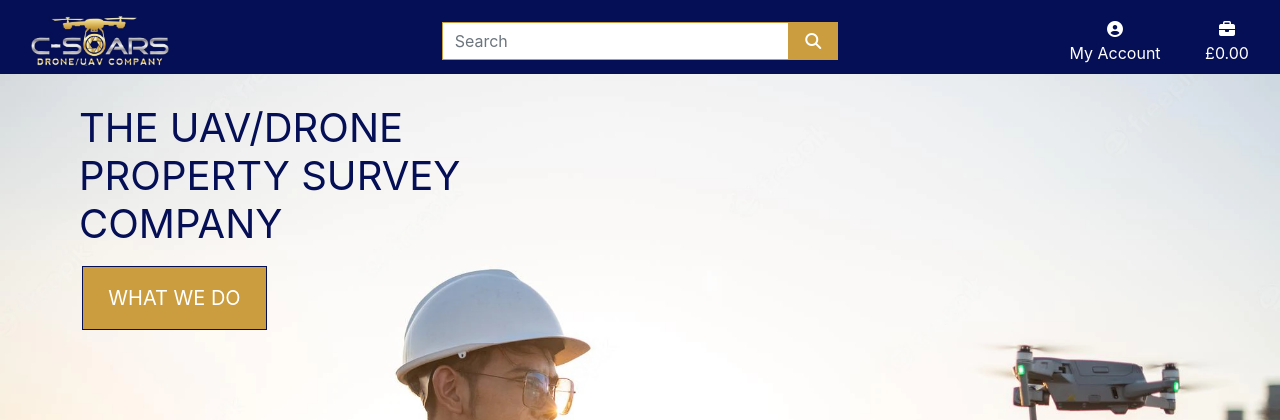
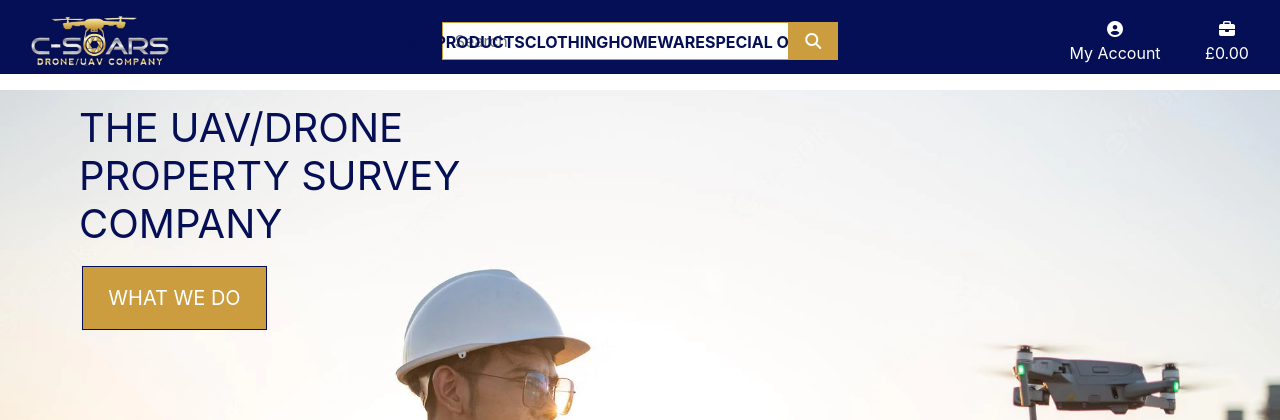
Before and after one commit to RicardoIT-Web/c-soars_ltd, a Django app: page / in a window 1280 px wide. Shown: the top 420 px of the page. Run offline with Django 3.2, Linux system fonts and the light colour scheme; some libraries are stand-ins or nearby versions.

Commit message:
initiate main navigation items for the navbar

```diff
--- a/static/css/base.css
+++ b/static/css/base.css
@@ -89,6 +89,11 @@ img {
     border: 1px solid #cb9d3f !important;
 }
 
+/* mobile phone styling */
+.phoneheader {
+    background-color: #050f56;
+}
+
 /* -------------------------------- Media Queries */
 
 /* Slightly larger container on xl screens */
--- a/templates/base.html
+++ b/templates/base.html
@@ -2,6 +2,7 @@
 
 <!doctype html>
 <html lang="en">
+
 <head>
 
     {% block meta %}
@@ -14,7 +15,8 @@
     {% endblock %}
 
     {% block corecss %}
-        <link rel="stylesheet" href="https://stackpath.bootstrapcdn.com/bootstrap/4.4.1/css/bootstrap.min.css" integrity="sha384-Vkoo8x4CGsO3+Hhxv8T/Q5PaXtkKtu6ug5TOeNV6gBiFeWPGFN9MuhOf23Q9Ifjh" crossorigin="anonymous">
+    <link rel="stylesheet" href="https://stackpath.bootstrapcdn.com/bootstrap/4.4.1/css/bootstrap.min.css"
+        integrity="sha384-Vkoo8x4CGsO3+Hhxv8T/Q5PaXtkKtu6ug5TOeNV6gBiFeWPGFN9MuhOf23Q9Ifjh" crossorigin="anonymous">
     <link rel="stylesheet" href="{% static 'css/base.css' %}">
     {% endblock %}
 
@@ -23,9 +25,14 @@
 
     {% block corejs %}
     <script src="https://kit.fontawesome.com/f21e70846e.js" crossorigin="anonymous"></script>
-        <script src="https://code.jquery.com/jquery-3.4.1.min.js" integrity="sha256-CSXorXvZcTkaix6Yvo6HppcZGetbYMGWSFlBw8HfCJo=" crossorigin="anonymous"></script>
-        <script src="https://cdn.jsdelivr.net/npm/popper.js@1.16.0/dist/umd/popper.min.js" integrity="sha384-Q6E9RHvbIyZFJoft+2mJbHaEWldlvI9IOYy5n3zV9zzTtmI3UksdQRVvoxMfooAo" crossorigin="anonymous"></script>
-        <script src="https://stackpath.bootstrapcdn.com/bootstrap/4.4.1/js/bootstrap.min.js" integrity="sha384-wfSDF2E50Y2D1uUdj0O3uMBJnjuUD4Ih7YwaYd1iqfktj0Uod8GCExl3Og8ifwB6" crossorigin="anonymous"></script>
+    <script src="https://code.jquery.com/jquery-3.4.1.min.js"
+        integrity="sha256-CSXorXvZcTkaix6Yvo6HppcZGetbYMGWSFlBw8HfCJo=" crossorigin="anonymous"></script>
+    <script src="https://cdn.jsdelivr.net/npm/popper.js@1.16.0/dist/umd/popper.min.js"
+        integrity="sha384-Q6E9RHvbIyZFJoft+2mJbHaEWldlvI9IOYy5n3zV9zzTtmI3UksdQRVvoxMfooAo" crossorigin="anonymous">
+    </script>
+    <script src="https://stackpath.bootstrapcdn.com/bootstrap/4.4.1/js/bootstrap.min.js"
+        integrity="sha384-wfSDF2E50Y2D1uUdj0O3uMBJnjuUD4Ih7YwaYd1iqfktj0Uod8GCExl3Og8ifwB6" crossorigin="anonymous">
+    </script>
     <!-- Stripe -->
     <script src="https://js.stripe.com/v3/"></script>
     {% endblock %}
@@ -41,14 +48,14 @@
         <div id="topnav" class="row bg-dark-blue pt-lg-2 d-none d-lg-flex">
             <div class="col-12 col-lg-4 my-auto py-1 py-lg-0 text-center text-lg-left">
                 <a href="{% url 'home' %}" class="nav-link main-logo-link">
-                  <!-- <h2 class="logo-font text-black my-0">C-Soars</h2> -->
                     <img src="/media/logo.png" alt="c-soars company logo">
                 </a>
             </div>
             <div class="col-12 col-lg-4 my-auto py-1 py-lg-0">
                 <form method="GET" action="">
                     <div class="input-group w-100">
-                      <input class="form-control border border-black rounded-0" type="text" name="q" placeholder="Search">
+                        <input class="form-control border border-black rounded-0" type="text" name="q"
+                            placeholder="Search">
                         <div class="input-group-append">
                             <button class="form-control btn btn-black border border-black rounded-0" type="submit">
                                 <span class="icon">
@@ -62,7 +69,8 @@
             <div class="col-12 col-lg-4 my-auto py-1 py-lg-0">
                 <ul class="list-inline list-unstyled text-center text-lg-right my-0">
                     <li class="list-inline-item dropdown">
-                    <a class="text-white nav-link" href="#" id="user-options" data-toggle="dropdown" aria-haspopup="true" aria-expanded="false">
+                        <a class="text-white nav-link" href="#" id="user-options" data-toggle="dropdown"
+                            aria-haspopup="true" aria-expanded="false">
                             <div class="text-center">
                                 <div><i class="fas fa-user-circle"></i></div>
                                 <p class="my-0">My Account</p>
@@ -82,7 +90,8 @@
                         </div>
                     </li>
                     <li class="list-inline-item">
-                    <a class="{% if grand_total %}text-info font-weight-bold{% else %}text-white{% endif %} nav-link" href="">
+                        <a class="{% if grand_total %}text-info font-weight-bold{% else %}text-white{% endif %} nav-link"
+                            href="">
                             <div class="text-center">
                                 <div><i class="fas fa-briefcase"></i></div>
                                 <p class="my-0">
@@ -97,6 +106,16 @@
                     </li>
                 </ul>
             </div>
+        </div>
+        <div class="row bg-white">
+            <nav class="navbar navbar-expand-lg navbar-light w-100">
+                <button class="navbar-toggler" type="button" data-toggle="collapse" data-target="#main-nav"
+                    aria-controls="main-nav" aria-expanded="false" aria-label="Toggle navigation">
+                    <span class="navbar-toggler-icon"></span>
+                </button>
+                {% include 'includes/phoneheader.html' %}
+                {% include 'includes/mainnav.html' %}
+            </nav>
         </div>
     </header>
 
--- /dev/null
+++ b/templates/includes/mainnav.html
@@ -0,0 +1,50 @@
+<div class="collapse navbar-collapse" id="main-nav">
+    <ul class="navbar-nav w-auto mx-auto">
+        <li class="nav-item dropdown">
+            <a class="logo-font font-weight-bold nav-link text-black mr-5" href="#" id="all-products-link" data-toggle="dropdown" aria-haspopup="true" aria-expanded="false">
+                All Products
+            </a>
+            <div class="dropdown-menu border-0" aria-labelledby="all-products-link">
+                <a href="" class="dropdown-item">By Price</a>
+                <a href="" class="dropdown-item ">By Rating</a>
+                <a href="" class="dropdown-item ">By Category</a>
+                <a href="" class="dropdown-item">All Products</a>
+            </div>
+        </li>
+
+        <li class="nav-item dropdown">
+            <a class="logo-font font-weight-bold nav-link text-black mr-5" href="#" id="clothing-link" data-toggle="dropdown" aria-haspopup="true" aria-expanded="false">
+                Clothing
+            </a>
+            <div class="dropdown-menu border-0" aria-labelledby="clothing-link">
+                <a href="" class="dropdown-item">Activewear &amp; Essentials</a>
+                <a href="" class="dropdown-item">Jeans</a>
+                <a href="" class="dropdown-item">Shirts</a>
+                <a href="" class="dropdown-item">All Clothing</a>
+            </div>
+        </li>
+
+        <li class="nav-item dropdown">
+            <a class="logo-font font-weight-bold nav-link text-black mr-5" href="#" id="homeware-link" data-toggle="dropdown" aria-haspopup="true" aria-expanded="false">
+                Homeware
+            </a>
+            <div class="dropdown-menu border-0" aria-labelledby="homeware-link">
+                <a href="" class="dropdown-item">Bed &amp; Bath</a>
+                <a href="" class="dropdown-item">Kitchen &amp; Dining</a>
+                <a href="" class="dropdown-item">All Homeware</a>
+            </div>
+        </li>
+
+        <li class="nav-item dropdown">
+            <a class="logo-font font-weight-bold nav-link text-black" href="#" id="specials-link" data-toggle="dropdown" aria-haspopup="true" aria-expanded="false">
+                Special Offers
+            </a>
+            <div class="dropdown-menu border-0" aria-labelledby="specials-link">
+                <a href="" class="dropdown-item">New Arrivals</a>
+                <a href="" class="dropdown-item">Deals</a>
+                <a href="" class="dropdown-item">Clearance</a>
+                <a href="" class="dropdown-item">All Specials</a>
+            </div>
+        </li>
+    </ul>
+</div>
--- /dev/null
+++ b/templates/includes/phoneheader.html
@@ -0,0 +1,56 @@
+<li class="list-inline-item">
+    <a class="text-black nav-link d-block d-lg-none" href="#" id="mobile-search" data-toggle="dropdown" aria-haspopup="true" aria-expanded="false">
+        <div class="text-center">
+            <div><i class="fas fa-search fa-lg"></i></div>
+            <p class="my-0">Search</p>
+        </div>
+    </a>
+    <div class="dropdown-menu border-0 w-100 p-3 rounded-0 my-0" aria-labelledby="mobile-search">
+        <form class="form" method="GET" action="">
+            <div class="input-group w-100">
+                <input class="form-control border border-black rounded-0" type="text" name="q" placeholder="Search our site">
+                <div class="input-group-append">
+                    <button class="form-control form-control btn btn-black border border-black rounded-0" type="submit">
+                        <span class="icon">
+                            <i class="fas fa-search"></i>
+                        </span>
+                    </button>
+                </div>
+            </div>
+        </form>
+    </div>
+</li>
+<li class="list-inline-item dropdown">
+    <a class="text-black nav-link d-block d-lg-none" href="#" id="user-options" data-toggle="dropdown" aria-haspopup="true" aria-expanded="false">
+        <div class="text-center">
+            <div><i class="fas fa-user fa-lg"></i></div>
+            <p class="my-0">My Account</p>
+        </div>
+    </a>
+    <div class="dropdown-menu border-0" aria-labelledby="user-options">
+        {% if request.user.is_authenticated %}
+            {% if request.user.is_superuser %}
+                <a href="{% url 'account_logout' %}" class="dropdown-item">Product Management</a>
+            {% endif %}
+            <a href="{% url 'profile' %}" class="dropdown-item">My Profile</a>
+            <a href="{% url 'account_logout' %}" class="dropdown-item">Logout</a>
+        {% else %}
+            <a href="{% url 'account_signup' %}" class="dropdown-item">Register</a>
+            <a href="{% url 'account_login' %}" class="dropdown-item">Login</a>
+        {% endif %}
+    </div>
+</li>
+<li class="list-inline-item">
+    <a class="{% if grand_total %}text-primary font-weight-bold{% else %}text-black{% endif %} nav-link d-block d-lg-none" href="">
+        <div class="text-center">
+            <div><i class="fas fa-shopping-bag fa-lg"></i></div>
+            <p class="my-0">
+                {% if grand_total %}
+                    £{{ grand_total|floatformat:2 }}
+                {% else %}
+                    £0.00
+                {% endif %}
+            </p>
+        </div>
+    </a>
+</li>
```
Lines whose indentation alone changed are shown as unchanged.
